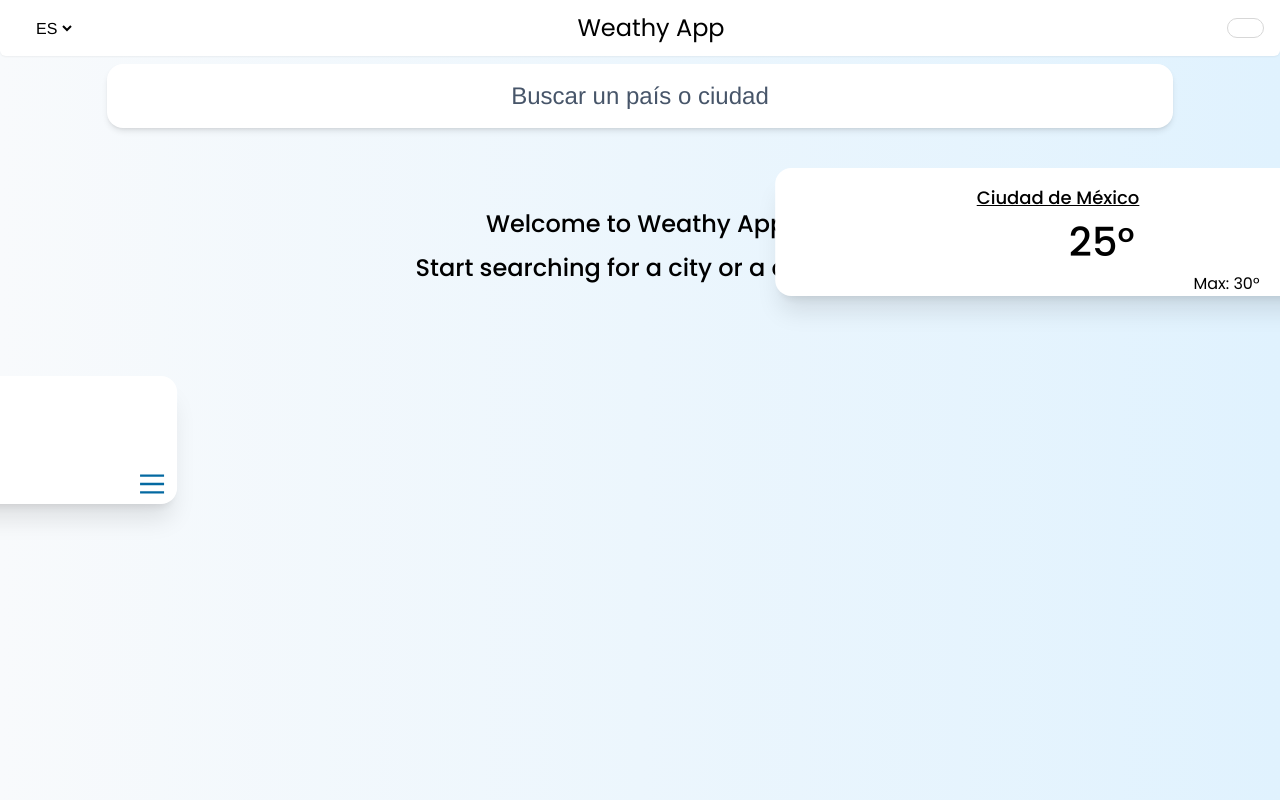
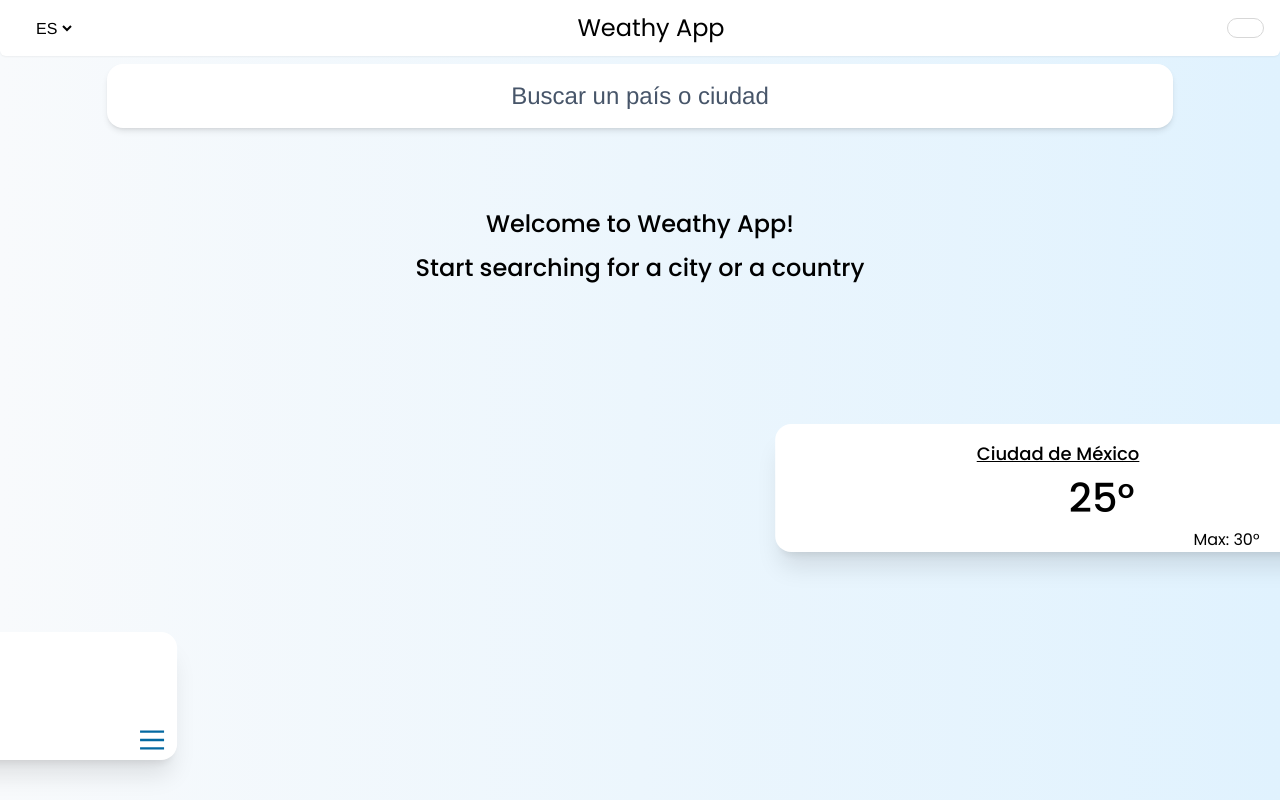
Before and after one commit to ShykanDev/weather_app, a Vue app: page / in a window 1280 px wide. Built offline with nearby package versions, Linux system fonts and the light colour scheme; some icons are missing; what tailwindcss-animated would draw is missing.

Commit message:
Fixed the position of the demo weather cards

```diff
--- a/src/views/AboutView.vue
+++ b/src/views/AboutView.vue
@@ -28,6 +28,7 @@
               <MainMessage />
             </div>
           </Transition>
+          <div class="fixed bottom-0 left-0 right-0">
           <!-- List of Weather Cards Demo to Left -->
           <div class="overflow-auto scrollbar-hide w-[950%] ">
             <div class="flex pt-5 pb-5 animate-toLeft120 gap-3">
@@ -43,6 +44,7 @@
                 <IWeatherCard :countryName="data.countryName" :locationName="data.locationName"  :temperature="data.temperature" :weatherConditionEs="data.weatherConditionEs" :weatherConditionEn="data.weatherConditionEn" :maxTemperature="data.maxTemperature" :minTemperature="data.minTemperature" />
               </div>
             </div>
+          </div>
           </div>
           <!-- List of Weather Cards -->
           <TransitionGroup name="slide-fade" tag="div">
```
Also changed, not shown: src/Notes.txt.
